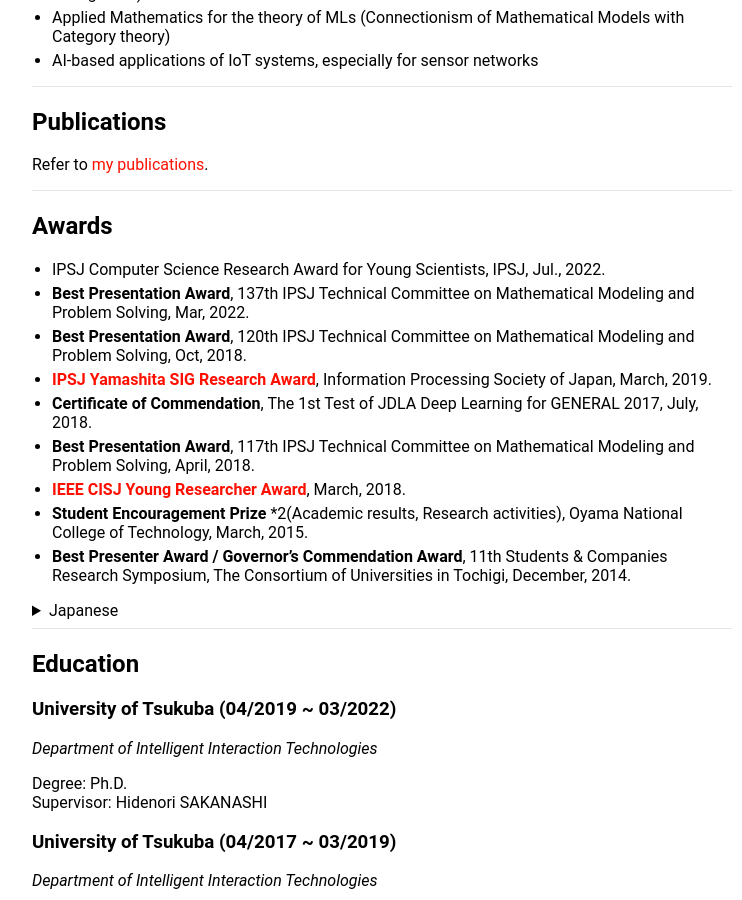
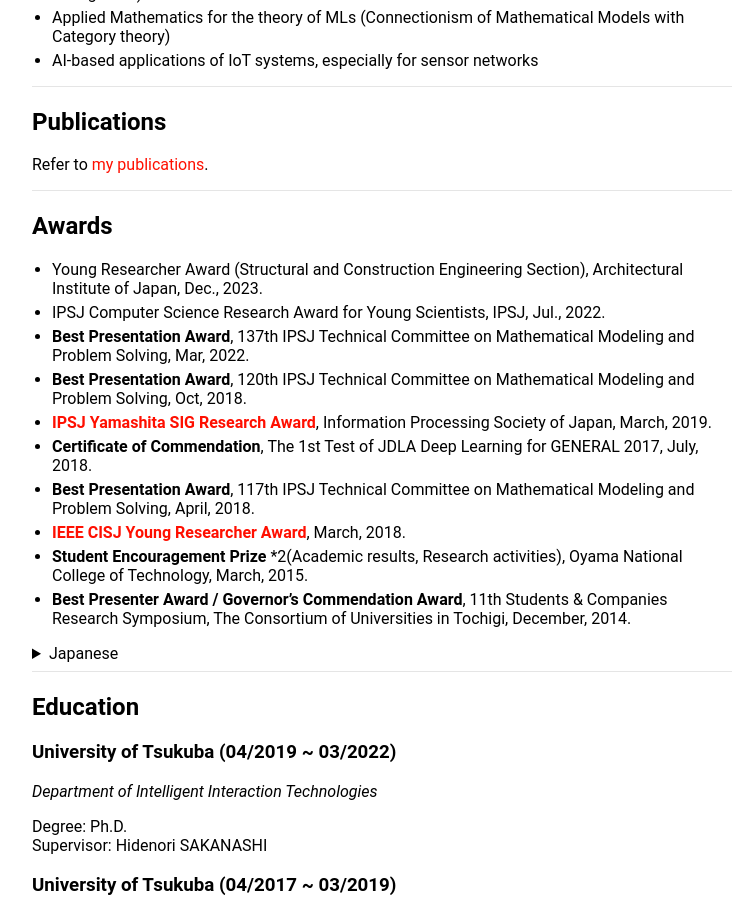
Before and after one commit to tochikuji/tochikuji.github.io, a Jekyll site: the page built from index.md, in a window 1280 px wide and 900 px high, scrolled down 450 px. Shown: the whole window, without its empty margins (258-1000 px from the left). Built offline with Jekyll 4.4.1, drawn with Linux system fonts in a browser that asks for light colours.

Commit message:
update awards

```diff
--- a/index.md
+++ b/index.md
@@ -33,6 +33,7 @@ Refer to [my publications](publications).
 
 ## Awards
 
+- Young Researcher Award (Structural and Construction Engineering Section), Architectural Institute of Japan, Dec., 2023.
 - IPSJ Computer Science Research Award for Young Scientists, IPSJ, Jul., 2022.
 - **Best Presentation Award**, 137th IPSJ Technical Committee on Mathematical Modeling and Problem Solving, Mar, 2022.
 - **Best Presentation Award**, 120th IPSJ Technical Committee on Mathematical Modeling and Problem Solving, Oct, 2018.
@@ -45,6 +46,7 @@ Refer to [my publications](publications).
 
 <details>
 <summary>Japanese</summary>
+<li><strong>2023年度日本建築学会大会 構造部門振動分野 若手優秀発表賞</strong>, 日本建築学会, 2023年12月.</li>
 <li><strong>コンピュータサイエンス領域奨励賞</strong>, 情報処理学会, 2022年7月.</li>
 <li><strong>ベストプレゼンテーション賞</strong>, 第137回 情報処理学会数理モデル化と問題解決研究会, 2022年3月.</li>
 <li><strong>ベストプレゼンテーション賞</strong>, 第120回 情報処理学会数理モデル化と問題解決研究会, 2018年10月.</li>
```
